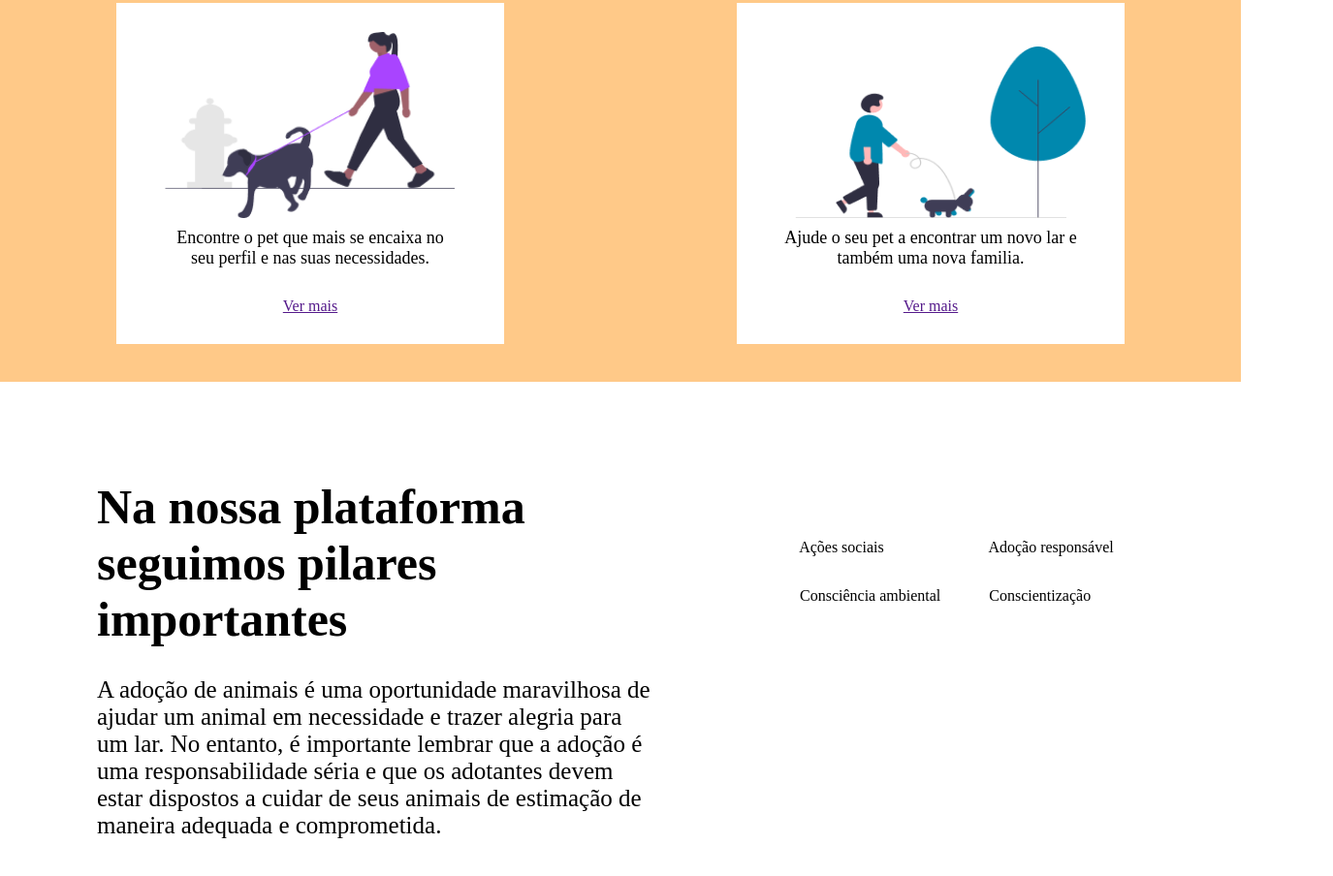
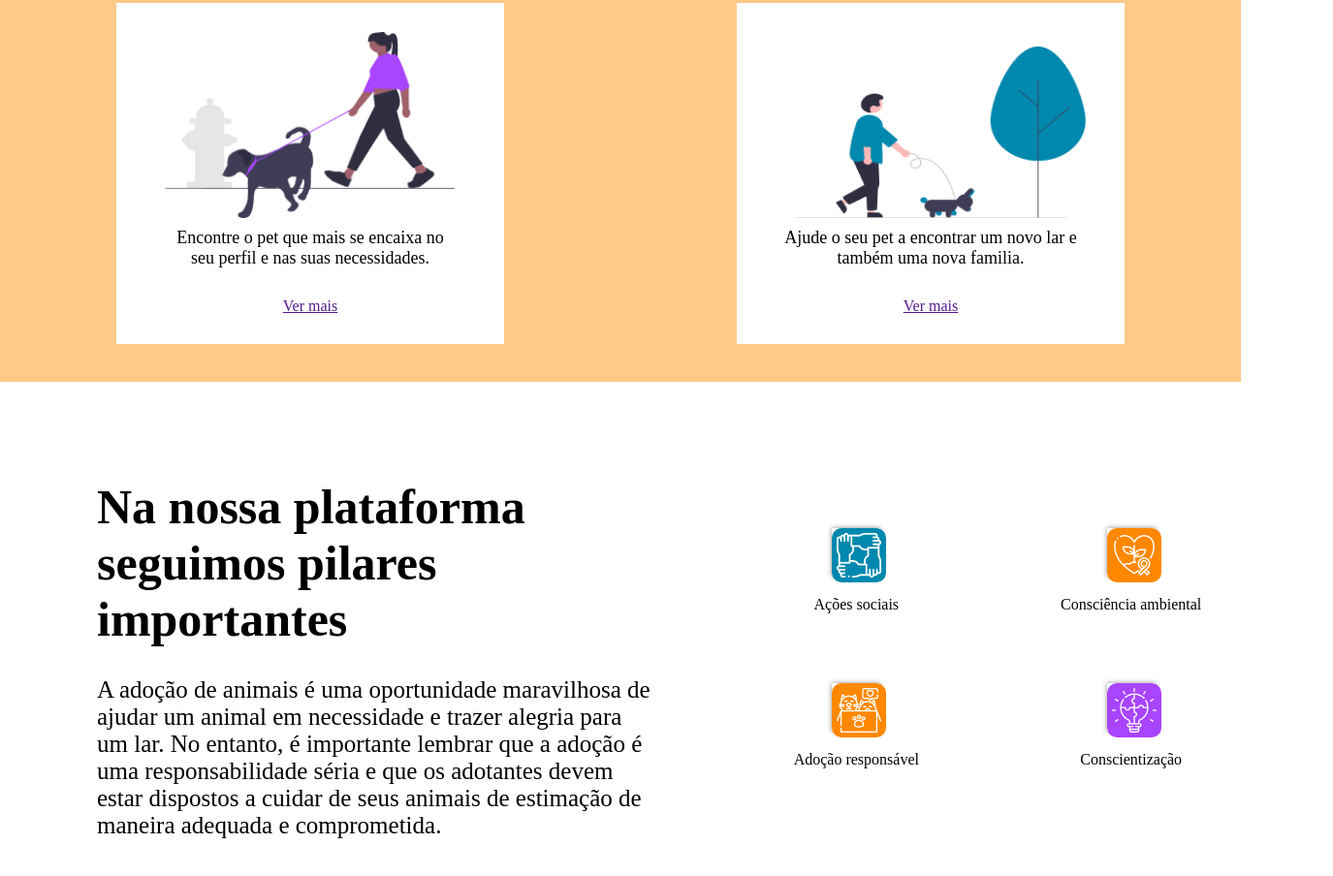
Before and after one commit to Kauancph11/petz, a plain HTML site: page index.html in a window 1280 px wide. Shown: the part 829-1733 px from the top of the page at 97% size, 1375 px wide, since content can reach past the window. Before the commit the page ends 1695 px from the top, so only its background shows below. Drawn offline with Linux system fonts and the light colour scheme.

Commit message:
criação da 3 seção

```diff
--- a/index.html
+++ b/index.html
@@ -75,25 +75,47 @@
             <div class="posicionamento_elementos2">
                 <div class="elementosa">
                     <div class="a">
-                        <img src="imagens/community (1) 2.png" alt="">
+                        <div class="imagem1">
+                            <img src="imagens/community (1) 2.png" alt="">
+                        </div>
+
                         <span>Ações sociais</span>
                     </div>
-                    <div>
-                        <img src="imagens/enviroment (1) 2.png" alt="">
+                    <div class="b">
+                        <div class="imagem2">
+                            <img src="imagens/enviroment (1) 2.png" alt="">
+                        </div>
                         <span>Consciência ambiental</span>
                     </div>
                 </div>
                 <div class="elementosb">
-                    <div>
-                        <img src="imagens/kitten (2) 3.png" alt="">
+                    <div class="c">
+                        <div class="imagem3">
+                            <img src="imagens/kitten (2) 3.png" alt="">
+                        </div>
+
+
                         <span>Adoção responsável</span>
                     </div>
-                    <div>
-                        <img src="imagens/puzzle (1) 2.png" alt="">
+                    <div class="d">
+                        <div class="imagem4">
+                            <img src="imagens/puzzle (1) 2.png" alt="">
+                        </div>
                         <span>Conscientização</span>
                     </div>
                 </div>
             </div>
+        </section>
+
+        <section class="posicion">
+
+
+
+
+
+
+
+
         </section>
     </main>
 
--- a/style.css
+++ b/style.css
@@ -99,6 +99,7 @@ main {
 
 
 
+
 }
 
 .elemento1,
@@ -141,6 +142,7 @@ main {
 
 .posicionamento_section3 {
     display: flex;
+    margin-bottom: 50px;
 
 }
 
@@ -163,11 +165,71 @@ main {
 
 .posicionamento_elementos2{
     display: flex;
-    margin-top: 130px;
-    margin-left: 100px;
+    flex-direction: column;
+    justify-content: space-evenly;
+    align-items: center;
+    margin-top: 78px;
+
+
+
+
 
 }
 
-.elementosa .a img{
+.a, .b, .c, .d{
+    display: flex;
+    flex-direction: column;
+    align-items: center;
+    width: 150px;
+
+
+
 
 }
+
+
+.elementosa, .elementosb{
+    display: flex;
+    width: 700px;
+
+    justify-content:space-evenly;
+
+
+
+}
+
+
+
+
+.elementosa .a img {
+    background-color: #0088AE;
+    border-radius: 10px;
+    padding: 5px;
+
+
+
+}
+
+.elementosa .b img, .elementosb .c img{
+    background-color: #FF8800;
+    border-radius: 10px;
+    padding: 5px;
+
+
+}
+
+.elementosb .d img{
+    background-color: #A944FF;
+    border-radius: 10px;
+    padding: 5px;
+}
+
+.a span, .b span, .c span, .d span{
+    margin-top: 20px;
+}
+
+.imagem1, .imagem2, .imagem3, .imagem4{
+    box-shadow: 0px 0px 5px #888888;
+    width: 50px;
+    height: 50px;
+}
```
Also changed, not shown: imagens/4957139 1.png (added).
